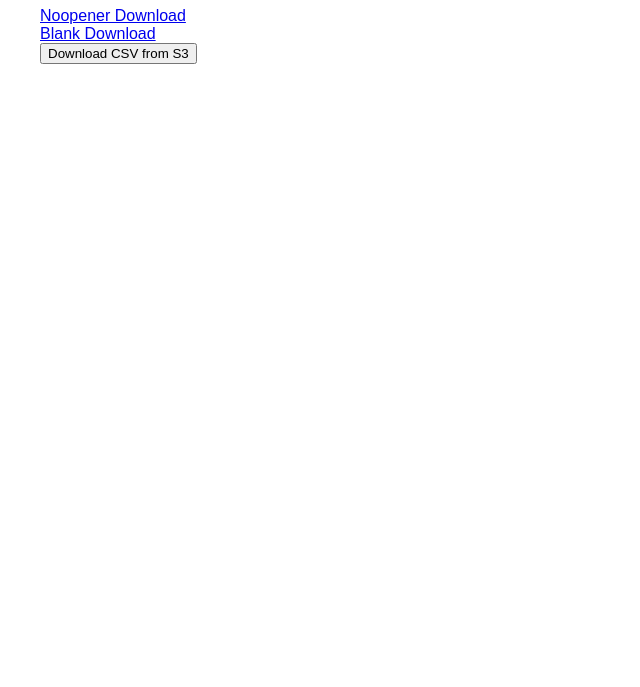
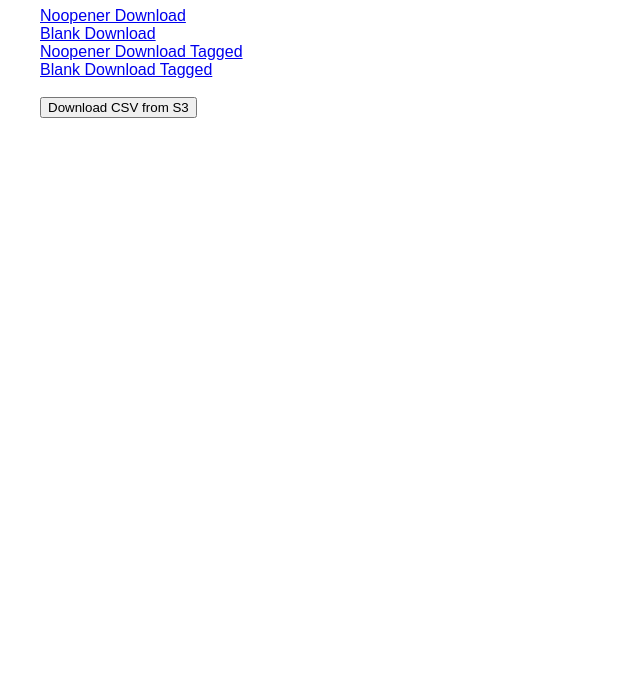
Before and after one commit to ArunGovil/ahref, a plain HTML site: page index.html in a window 1280 px wide. Shown: the part 113-800 px from the top of the page, without its empty margins (0-640 px from the left). Drawn offline with Linux system fonts and the light colour scheme.

Commit message:
Add download attribute

```diff
--- a/index.html
+++ b/index.html
@@ -24,6 +24,25 @@
       target="_blank"
       >Blank Download</a
     >
+    <br />
+
+    <a
+      download
+      href="https://www.apple.com/legal/zip/2022-Supplemental-Data-File.zip"
+      rel="noopener noreferrer"
+      target="_self"
+      >Noopener Download Tagged</a
+    >
+    <br />
+
+    <a
+      download
+      href="https://www.apple.com/legal/zip/2022-Supplemental-Data-File.zip"
+      rel="noopener noreferrer"
+      target="_blank"
+      >Blank Download Tagged</a
+    >
+    <br />
     <br />
 
     <button id="downloadBtn">Download CSV from S3</button>
```
